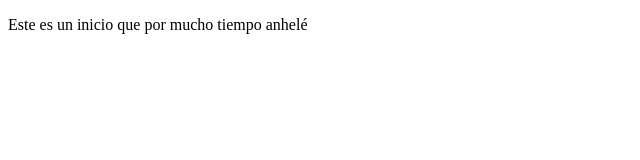
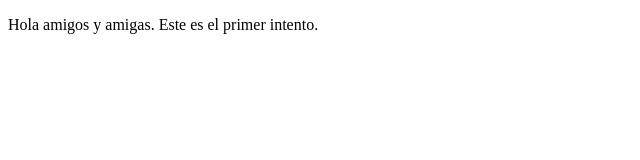
Before and after one commit to adrianaeunice/proyectoDemoCursoPrework, a plain HTML site: page index.html in a window 1280 px wide. Shown: the full height of the page, 0-640 px from the left. Drawn offline with Linux system fonts and the light colour scheme.

Commit message:
cambios se reemplazó todo el texto principal

```diff
--- a/index.html
+++ b/index.html
@@ -8,7 +8,7 @@
 </head>
 <body>
     <p>
-        Este es un inicio que por mucho tiempo anhelé
+        Hola amigos y amigas. Este es el primer intento.
     </p>
 </body>
 </html>
```
